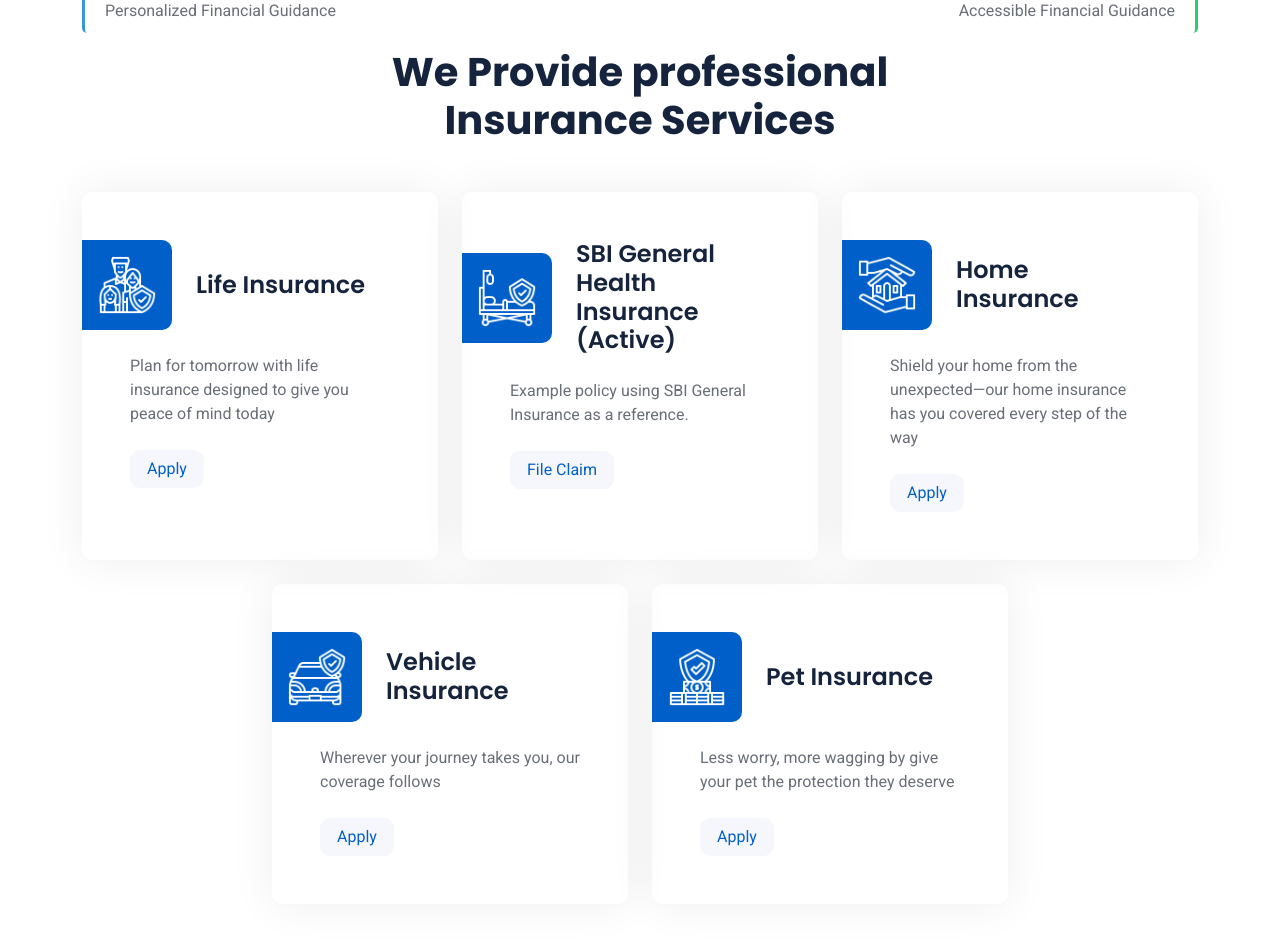
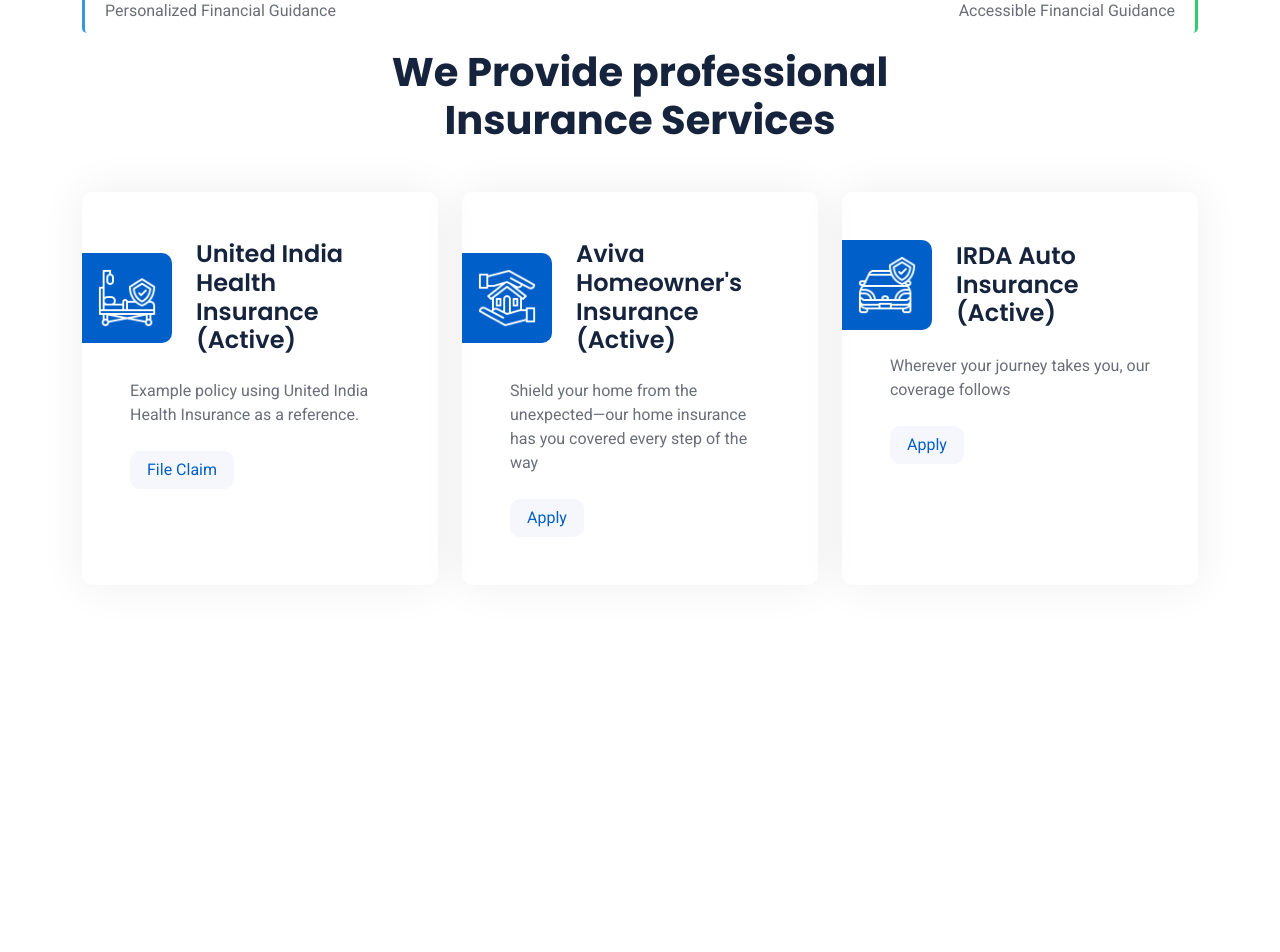
Before and after one commit to aakashrajaraman2/google-gen-ai-hackathon, a Python web app: template flask/templates/service.html in a window 1280 px wide. Shown: the part 791-1743 px from the top of the page. After the commit the page ends 1318 px from the top, so only its background shows below. Run offline with Jinja, Linux system fonts and the light colour scheme; the template is opened without the code that fills it, so the values that code supplies are empty.

Commit message:
updating documents in the insurance bank

```diff
--- a/flask/main.py
+++ b/flask/main.py
@@ -57,7 +57,7 @@
     "insurance_details": {
       "policy_number": "HSI123456789",
       "policy_provider": "SBI Health Insurance",
-      "policy_path": "../docs/SBI.pdf",
+      "policy_path": "../docs/united india health insurance.pdf",
       "policy_start_date": "2020-01-01",
       "policy_end_date": "2025-01-01",
       "coverage_amount": 500000,
@@ -146,7 +146,7 @@
       chat = ChatSession(model=model, history=history)
       session["ranjitsharma"]["chat"]=chat
     docs=[]
-    docs = grade_documents({"query":request_json["message"]})['documents']
+    docs = grade_documents({"query":request_json["message"], })['documents']
     total_context = "\n".join(docs)
     print(total_context)
     final_prompt = "Relevant Information from database:\n"+total_context+"\n\n"+request_json["message"]
--- a/flask/templates/service.html
+++ b/flask/templates/service.html
@@ -88,42 +88,30 @@
         </h1>
       </div>
       <div class="row g-4 justify-content-center">
-        <div class="col-lg-4 col-md-6 wow fadeInUp" data-wow-delay="0.1s">
-          <div class="service-item rounded h-100 p-5">
-            <div class="d-flex align-items-center ms-n5 mb-4">
-              <div class="service-icon flex-shrink-0 bg-primary rounded-end me-4">
-                <img class="img-fluid" src="{{url_for('static', filename='icon-10-light.png')}}" alt="" />
-              </div>
-              <h4 class="mb-0">Life Insurance</h4>
-            </div>
-            <p class="mb-4">
-              Plan for tomorrow with life insurance designed to give you peace of mind today
-            </p>
-            <a class="btn btn-light px-3" href="">Apply
-            </a>
-          </div>
-        </div>
+
         <div class="col-lg-4 col-md-6 wow fadeInUp" data-wow-delay="0.3s">
           <div class="service-item rounded h-100 p-5">
             <div class="d-flex align-items-center ms-n5 mb-4">
               <div class="service-icon flex-shrink-0 bg-primary rounded-end me-4">
                 <img class="img-fluid" src="{{url_for('static', filename='icon-01-light.png')}}" alt="" />
               </div>
-              <h4 class="mb-0">SBI General Health Insurance (Active)</h4>
+              <h4 class="mb-0">United India Health Insurance (Active)</h4>
             </div>
             <p class="mb-4">
-              Example policy using SBI General Insurance as a reference.
+              Example policy using United India Health Insurance as a reference.
             </p>
             <a class="btn btn-light px-3" href="{{url_for('health_apply')}}">File Claim</a>
           </div>
         </div>
+
+
         <div class="col-lg-4 col-md-6 wow fadeInUp" data-wow-delay="0.5s">
           <div class="service-item rounded h-100 p-5">
             <div class="d-flex align-items-center ms-n5 mb-4">
               <div class="service-icon flex-shrink-0 bg-primary rounded-end me-4">
                 <img class="img-fluid" src="{{url_for('static', filename='icon-05-light.png')}}" alt="" />
               </div>
-              <h4 class="mb-0">Home Insurance</h4>
+              <h4 class="mb-0">Aviva Homeowner's Insurance (Active)</h4>
             </div>
             <p class="mb-4">
               Shield your home from the unexpected—our home insurance has you covered every step of the way
@@ -131,13 +119,16 @@
             <a class="btn btn-light px-3" href="">Apply</a>
           </div>
         </div>
+
+
+
         <div class="col-lg-4 col-md-6 wow fadeInUp" data-wow-delay="0.1s">
           <div class="service-item rounded h-100 p-5">
             <div class="d-flex align-items-center ms-n5 mb-4">
               <div class="service-icon flex-shrink-0 bg-primary rounded-end me-4">
                 <img class="img-fluid" src="{{url_for('static', filename='icon-08-light.png')}}" alt="" />
               </div>
-              <h4 class="mb-0">Vehicle Insurance</h4>
+              <h4 class="mb-0">IRDA Auto Insurance (Active) </h4>
             </div>
             <p class="mb-4">
               Wherever your journey takes you, our coverage follows
@@ -145,21 +136,9 @@
             <a class="btn btn-light px-3" href="">Apply</a>
           </div>
         </div>
-        <div class="col-lg-4 col-md-6 wow fadeInUp" data-wow-delay="0.3s">
-          <div class="service-item rounded h-100 p-5">
-            <div class="d-flex align-items-center ms-n5 mb-4">
-              <div class="service-icon flex-shrink-0 bg-primary rounded-end me-4">
-                <img class="img-fluid" src="{{url_for('static', filename='icon-07-light.png')}}" alt="" />
-              </div>
 
-              <h4 class="mb-0">Pet Insurance</h4>
-            </div>
-            <p class="mb-4">
-              Less worry, more wagging by give your pet the protection they deserve
-            </p>
-            <a class="btn btn-light px-3" href="">Apply</a>
-          </div>
-        </div>
+
+
       </div>
     </div>
   </div>
@@ -175,7 +154,7 @@
       <div class="messages-content">
         <div class="message new">
           <figure class="avatar"><img src="https://www.pikpng.com/pngl/m/9-95034_bot-eyes-angry-bot-png-clipart.png"
-              alt="avatar" /></figure> Please send me any insurance related queries you have.
+              alt="avatar" /></figure> Please send me any insurance related queries you have. Example questions <ul><li>What does United India Health Insurance cover?</li></ul>
         </div>
       </div>
     </div>
```
Also changed, not shown: flask/crag.py (+3 -4 lines), flask/policy_helper.py (+2 -7 lines), 9 other files.
